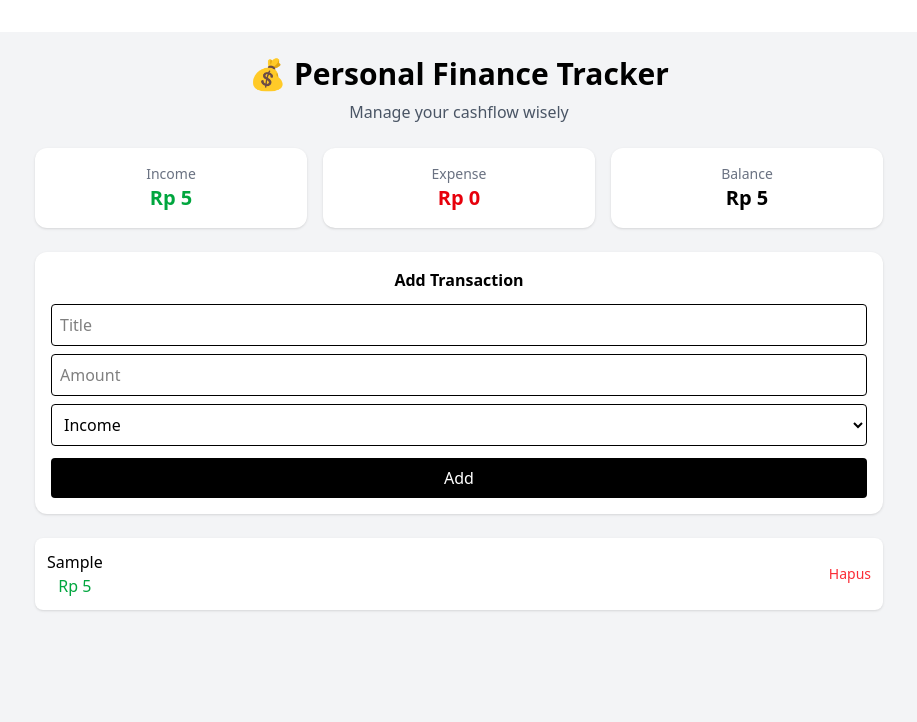
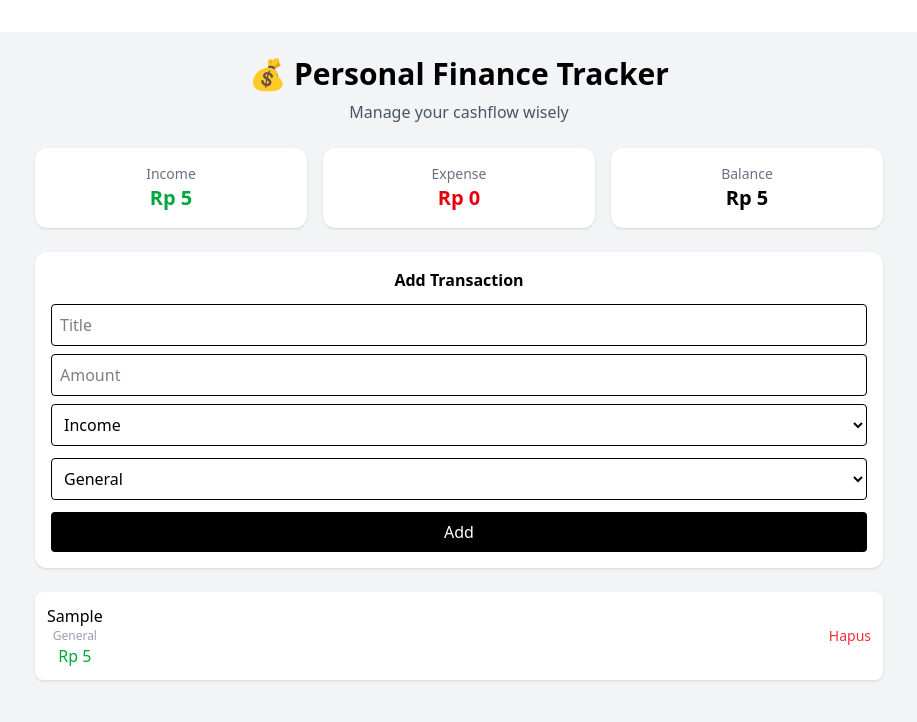
Before and after one commit to RiskaAml/Finance-Tracker, a React (Vite) app: page / in a window 1280 px wide. Both pictures are taken after typing "Sample", "5" into the empty fields and a click on the button "Add". Shown: the top 722 px of the page, without its empty margins (181-1098 px from the left). Built offline with nearby package versions, Linux system fonts and the light colour scheme.

Commit message:
feat: kategori chart expense dan diberi warna biar cakep

```diff
--- a/src/components/ExpenseChart.jsx
+++ b/src/components/ExpenseChart.jsx
@@ -1,12 +1,21 @@
 import { PieChart, Pie, Cell, Tooltip, Legend } from "recharts"
 
 export default function ExpenseChart({ transactions }) {
-  const expenseData = transactions
+  const expenseData = Object.values(
+  transactions
     .filter((t) => t.type === "expense")
-    .map((t) => ({
-      name: t.title,
-      value: t.amount,
-    }))
+    .reduce((acc, t) => {
+      if (!acc[t.category]) {
+        acc[t.category] = { name: t.category, value: 0 }
+      }
+      acc[t.category].value += t.amount
+      return acc
+    }, {})
+
+)
+const COLORS = ["#22c55e", "#ef4444", "#3b82f6", "#f59e0b"]
+
+
 
   if (expenseData.length === 0) return null
 
@@ -22,8 +31,9 @@ export default function ExpenseChart({ transactions }) {
           outerRadius={100}
         >
           {expenseData.map((_, index) => (
-            <Cell key={index} />
-          ))}
+  <Cell key={index} fill={COLORS[index % COLORS.length]} />
+))}
+
         </Pie>
         <Tooltip />
         <Legend />
--- a/src/components/TransactionForm.jsx
+++ b/src/components/TransactionForm.jsx
@@ -4,6 +4,8 @@ export default function TransactionForm({ onAdd }) {
   const [title, setTitle] = useState("")
   const [amount, setAmount] = useState("")
   const [type, setType] = useState("income")
+  const [category, setCategory] = useState("general")
+
 
   function handleSubmit(e) {
     e.preventDefault()
@@ -15,10 +17,13 @@ export default function TransactionForm({ onAdd }) {
       title,
       amount: Number(amount),
       type,
+      category,
     })
 
     setTitle("")
     setAmount("")
+    setCategory("general")
+
   }
 
   return (
@@ -50,6 +55,18 @@ export default function TransactionForm({ onAdd }) {
         <option value="expense">Expense</option>
       </select>
 
+      <select
+  className="w-full border p-2 rounded mb-3"
+  value={category}
+  onChange={(e) => setCategory(e.target.value)}
+>
+  <option value="general">General</option>
+  <option value="food">Food</option>
+  <option value="transport">Transport</option>
+  <option value="shopping">Shopping</option>
+</select>
+
+
       <button className="w-full bg-black text-white py-2 rounded">
         Add
       </button>
--- a/src/components/TransactionList.jsx
+++ b/src/components/TransactionList.jsx
@@ -5,6 +5,7 @@ export default function TransactionList({ transactions, onDelete }) {
       <p className="text-gray-500 mt-6">
         Belum ada transaksi.
       </p>
+
     )
   }
 
@@ -17,6 +18,9 @@ export default function TransactionList({ transactions, onDelete }) {
         >
           <div>
             <p className="font-medium">{t.title}</p>
+            <p className="text-xs text-gray-400 capitalize">
+  {t.category}
+</p>
             <p
               className={
                 t.type === "income"
```
